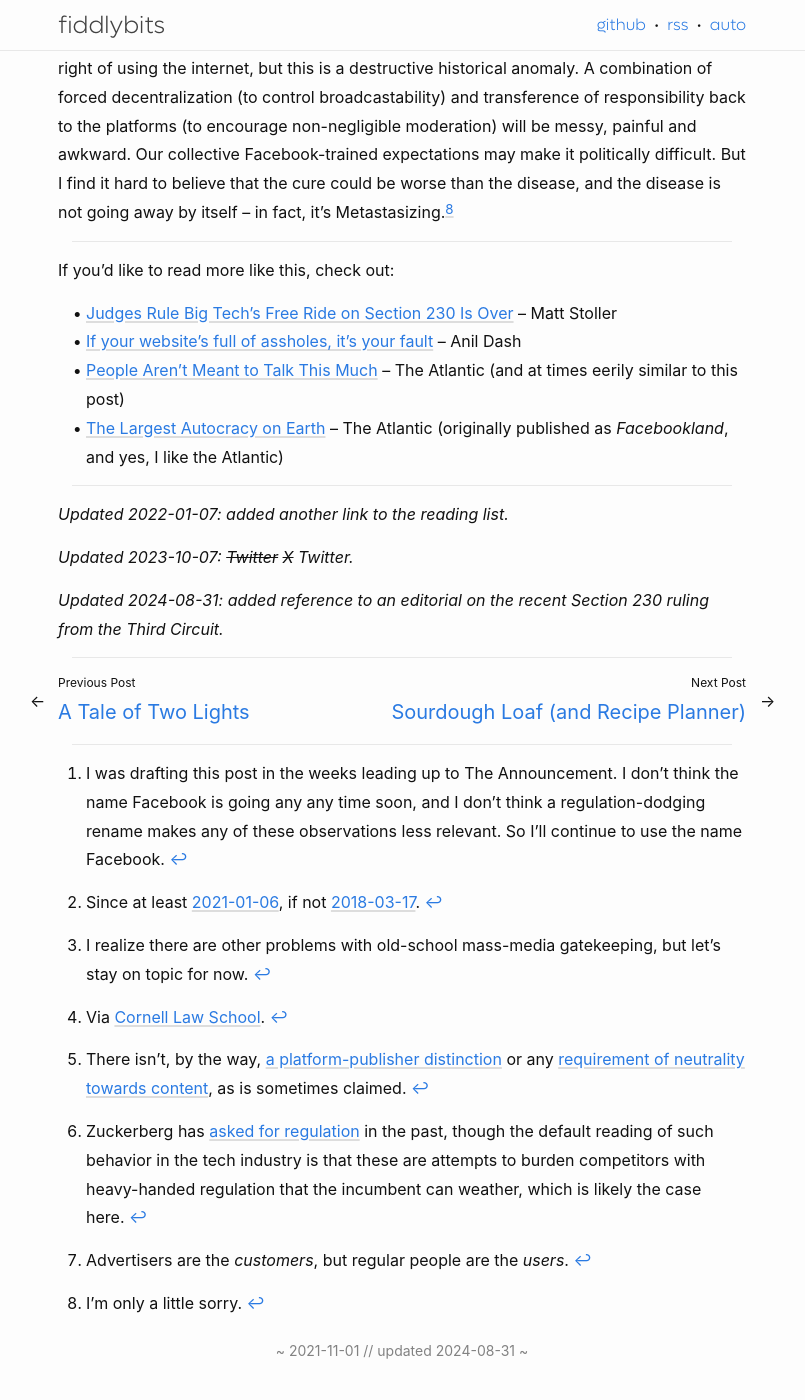
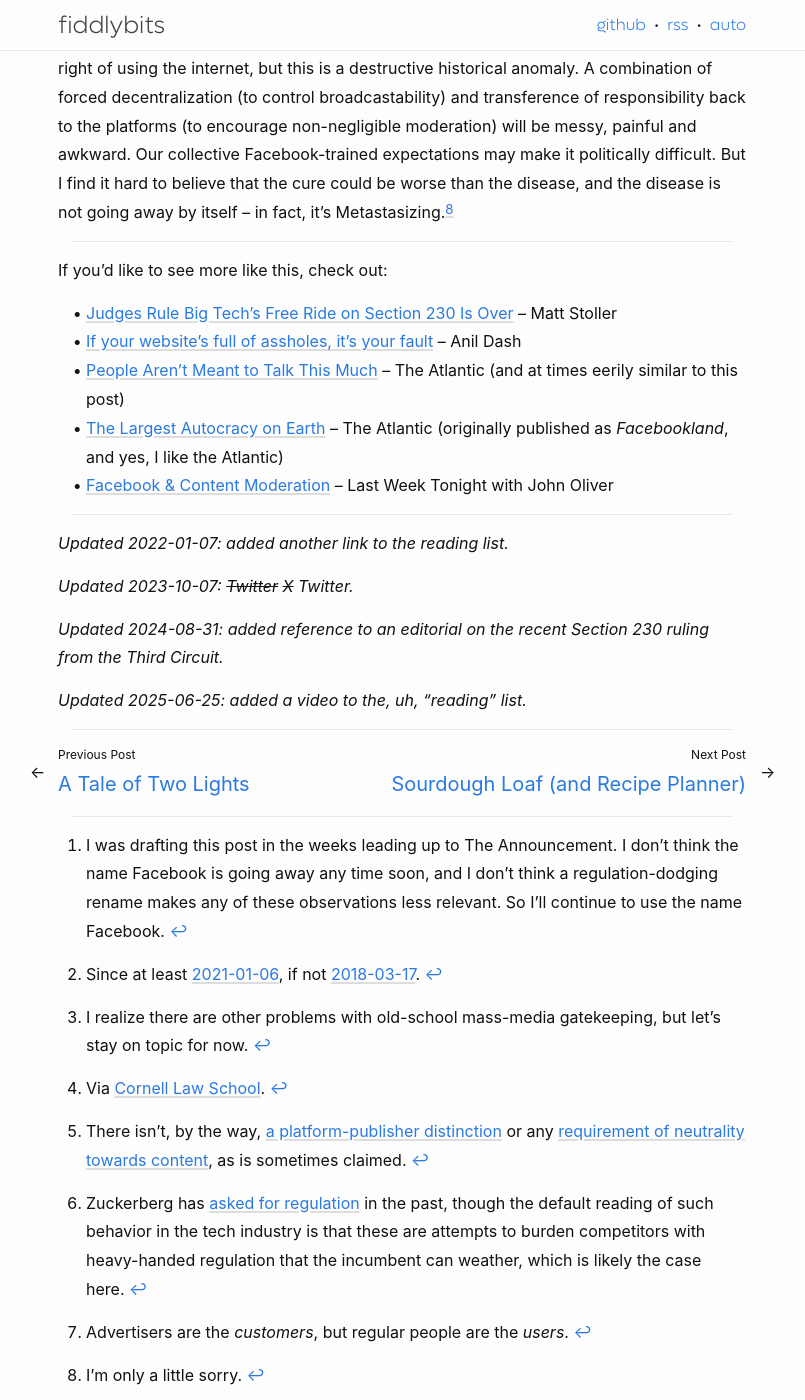
Before and after one commit to seansfkelley/seansfkelley.github.io, a Jekyll site: the page built from _posts/2021-11-01-moderation-broadcastability.md, in a window 1280 px wide and 1400 px high, scrolled down 2644 px. Shown: the whole window, without its empty margins (238-1043 px from the left). Built offline with Jekyll 4.4.1, drawn with Linux system fonts in a browser that asks for light colours.

Commit message:
Add another link.

```diff
--- a/_posts/2021-11-01-moderation-broadcastability.md
+++ b/_posts/2021-11-01-moderation-broadcastability.md
@@ -7,6 +7,7 @@
   2022-01-07: added another link to the reading list.
   2023-10-07: ~~Twitter~~ ~~X~~ Twitter.
   2024-08-31: added reference to an editorial on the recent Section 230 ruling from the Third Circuit.
+  2025-06-25: added a video to the, uh, "reading" list.
 ---
 
 <figure>
@@ -54,16 +55,17 @@
 
 -------------------------------------------------------------------------------
 
-If you'd like to read more like this, check out:
+If you'd like to see more like this, check out:
 
 - [Judges Rule Big Tech's Free Ride on Section 230 Is Over](https://www.thebignewsletter.com/p/judges-rule-big-techs-free-ride-on) -- Matt Stoller
 - [If your website's full of assholes, it's your fault](https://anildash.com/2011/07/20/if_your_websites_full_of_assholes_its_your_fault-2/) -- Anil Dash
 - [People Aren’t Meant to Talk This Much](https://www.theatlantic.com/technology/archive/2021/10/fix-facebook-making-it-more-like-google/620456/) -- The Atlantic (and at times eerily similar to this post)
 - [The Largest Autocracy on Earth](https://www.theatlantic.com/magazine/archive/2021/11/facebook-authoritarian-hostile-foreign-power/620168/) -- The Atlantic (originally published as _Facebookland_, and yes, I like the Atlantic)
+- [Facebook & Content Moderation](https://www.youtube.com/watch?v=nf7XHR3EVHo) -- Last Week Tonight with John Oliver
 
 {% include common-footer.html %}
 
-[^1]: I was drafting this post in the weeks leading up to The Announcement. I don't think the name Facebook is going any any time soon, and I don't think a regulation-dodging rename makes any of these observations less relevant. So I'll continue to use the name Facebook.
+[^1]: I was drafting this post in the weeks leading up to The Announcement. I don't think the name Facebook is going away any time soon, and I don't think a regulation-dodging rename makes any of these observations less relevant. So I'll continue to use the name Facebook.
 [^2]: Since at least [{{ "2021-01-06" | date: site.date_format }}](https://en.wikipedia.org/wiki/2021_United_States_Capitol_attack), if not [{{ "2018-03-17" | date: site.date_format }}](https://en.wikipedia.org/wiki/Facebook%E2%80%93Cambridge_Analytica_data_scandal).
 [^3]: I realize there are other problems with old-school mass-media gatekeeping, but let's stay on topic for now.
 [^4]: Via [Cornell Law School](https://www.law.cornell.edu/uscode/text/47/230).
```
